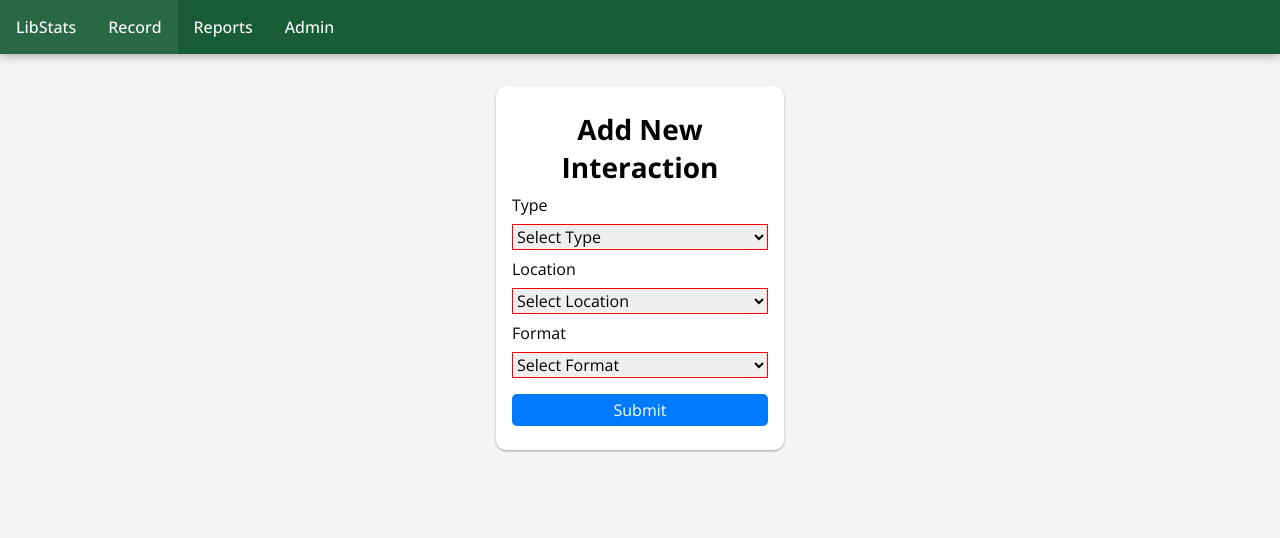
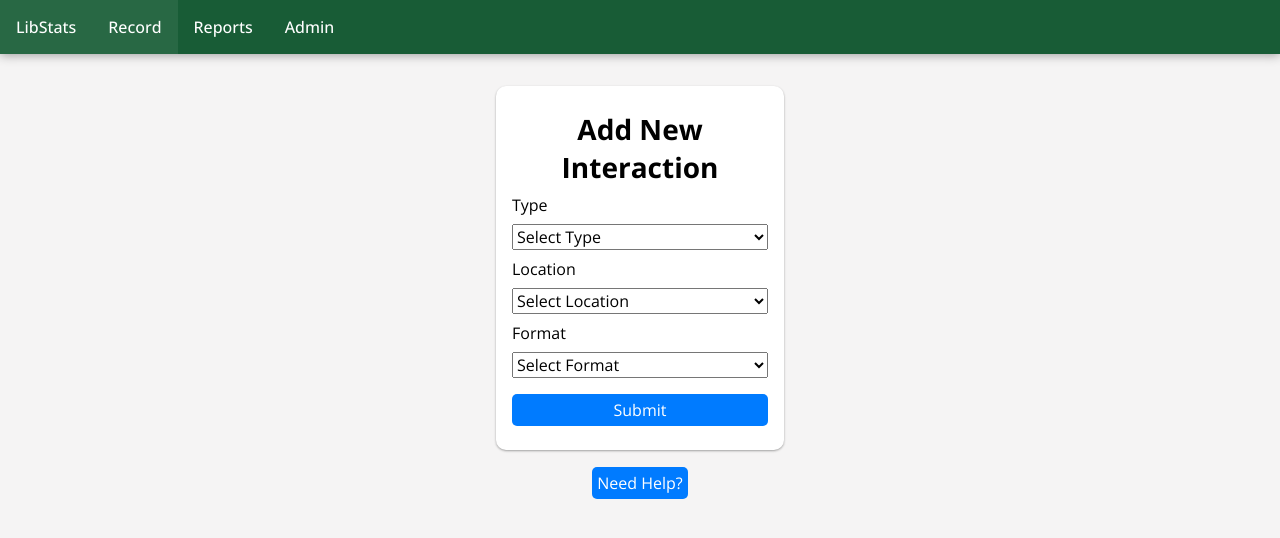
Before and after one commit to jamesspearsv/libstats-node, a React (Vite) app in the folder client/: page /record in a window 1280 px wide. Shown: the top 538 px of the page. Built offline with nearby package versions, Linux system fonts and the light colour scheme.

Commit message:
Optimize SelectInput.jsx & Add Modal.jsx

```diff
--- a/client/src/assets/RecordFormStructure.js
+++ b/client/src/assets/RecordFormStructure.js
@@ -1,65 +1,21 @@
 const RecordFormStructure = [
   {
-    name: 'type',
-    label: 'Type',
-    options: [
-      {
-        value: 'digital resources',
-        label: 'Digital Resources',
-      },
-      {
-        value: 'directional',
-        label: 'Directional',
-      },
-      {
-        value: 'information services',
-        label: 'Information Services',
-      },
-      {
-        value: 'known item requests',
-        label: 'Known Item Requests',
-      },
-      {
-        value: 'tech help',
-        label: 'Tech Help',
-      },
+    title: 'Type',
+    values: [
+      'Digital Resources',
+      'Directional',
+      'Information Services',
+      'Known Item Requests',
+      'Tech Help',
     ],
   },
   {
-    name: 'location',
-    label: 'Location',
-    options: [
-      {
-        value: 'circulation',
-        label: 'Circulation',
-      },
-      {
-        value: 'reference',
-        label: 'Reference',
-      },
-      {
-        value: 'childrens ',
-        label: 'Childrens',
-      },
-    ],
+    title: 'Location',
+    values: ['Circulation', 'Reference', 'Childrens'],
   },
   {
-    name: 'format',
-    label: 'Format',
-    options: [
-      {
-        value: 'in-person',
-        label: 'In-Person',
-      },
-      {
-        value: 'phone',
-        label: 'Phone',
-      },
-      {
-        value: 'virtual ',
-        label: 'Virtual',
-      },
-    ],
+    title: 'Format',
+    values: ['In-person', 'Phone', 'Virtual'],
   },
 ];
 
--- a/client/src/components/Button.jsx
+++ b/client/src/components/Button.jsx
@@ -1,12 +1,13 @@
 import PropTypes from 'prop-types';
 import styles from './Button.module.css';
 
-function Button({ text, action, style, type }) {
+function Button({ text, action, variant, type, style }) {
   return (
     <button
       onClick={action}
-      className={`${styles.button} ${styles[style]}`}
+      className={`${styles.button} ${styles[variant]}`}
       type={type}
+      style={style}
     >
       {text}
     </button>
@@ -18,6 +19,7 @@ Button.propTypes = {
   action: PropTypes.func,
   style: PropTypes.string.isRequired,
   type: PropTypes.string.isRequired,
+  styles: PropTypes.object,
 };
 
 export default Button;
--- a/client/src/components/Form.module.css
+++ b/client/src/components/Form.module.css
@@ -19,7 +19,3 @@
 .form select {
   margin: 0.5rem 0;
 }
-
-.form select {
-  border: solid 1px red;
-}
--- /dev/null
+++ b/client/src/components/Modal.jsx
@@ -0,0 +1,39 @@
+import { useRef, useEffect } from 'react';
+import PropTypes from 'prop-types';
+import styles from './Modal.module.css';
+import Button from './Button';
+
+function Modal({ isOpen, setIsOpen, children }) {
+  const modalRef = useRef(null);
+
+  useEffect(() => {
+    console.log(modalRef.current);
+    isOpen ? modalRef.current.showModal() : modalRef.current.close();
+  }, [isOpen]);
+
+  function handleModalClose() {
+    setIsOpen(false);
+  }
+
+  return (
+    <dialog className={styles.modal} ref={modalRef}>
+      <div>
+        <Button
+          text='Close'
+          type='button'
+          variant='danger'
+          action={handleModalClose}
+        />
+      </div>
+      {children}
+    </dialog>
+  );
+}
+
+Modal.propTypes = {
+  isOpen: PropTypes.bool.isRequired,
+  setIsOpen: PropTypes.func.isRequired,
+  chldren: PropTypes.node.isRequired,
+};
+
+export default Modal;
--- /dev/null
+++ b/client/src/components/Modal.module.css
@@ -0,0 +1,19 @@
+.modal {
+  background-color: var(--color-secondary);
+  border: none;
+  border-radius: 1rem;
+  padding: 1rem;
+  height: 60dvh;
+  width: 70dvw;
+  position: fixed;
+  margin: auto;
+}
+
+.modal::backdrop {
+  background: rgba(0, 0, 0, 0.5);
+}
+
+.modal > div {
+  display: flex;
+  justify-content: end;
+}
--- a/client/src/components/SelectInput.jsx
+++ b/client/src/components/SelectInput.jsx
@@ -1,17 +1,21 @@
-function SelectInput({ name, label, options, handleChange, formState }) {
+import PropTypes from 'prop-types';
+
+function SelectInput({ title, values, handleChange, formState }) {
   const style = {
     display: 'flex',
     flexDirection: 'column',
   };
 
+  const id = title.toLowerCase();
+
   return (
     <div style={style}>
-      <label htmlFor={name}>{label}</label>
-      <select name={name} id={name} onChange={handleChange} value={formState}>
-        <option value="" disabled>{`Select ${label}`}</option>
-        {options.map(({ value, label }, index) => (
-          <option key={index} value={value}>
-            {label}
+      <label htmlFor={id}>{title}</label>
+      <select name={id} id={id} onChange={handleChange} value={formState}>
+        <option value='' disabled>{`Select ${title}`}</option>
+        {values.map((value, index) => (
+          <option key={index} value={value.toLowerCase()}>
+            {value}
           </option>
         ))}
       </select>
@@ -19,4 +23,11 @@ function SelectInput({ name, label, options, handleChange, formState }) {
   );
 }
 
+SelectInput.propTypes = {
+  title: PropTypes.string.isRequired,
+  values: PropTypes.array.isRequired,
+  handleChange: PropTypes.func.isRequired,
+  formState: PropTypes.string.isRequired,
+};
+
 export default SelectInput;
--- a/client/src/pages/Home.jsx
+++ b/client/src/pages/Home.jsx
@@ -10,36 +10,36 @@ function Home() {
       <h3>Heading 3</h3>
       <h4>Heading 4</h4>
       <p>This is normal body text.</p>
-      <p className="body-small">This is small body text</p>
+      <p className='body-small'>This is small body text</p>
       <br />
       <br />
       <Button
-        text="Danger Button"
+        text='Danger Button'
         action={() => toast.error('Error')}
-        style="danger"
-        type="button"
+        variant='danger'
+        type='button'
       />
       <Button
-        text="Primary Button"
+        text='Primary Button'
         action={() => toast.success('Success')}
-        style="primary"
-        type="button"
+        variant='primary'
+        type='button'
       />
       <br />
       <br />
-      <Form title="Form Component">
-        <label htmlFor="input1">Input 1</label>
-        <input type="text" name="input1" />
-        <label htmlFor="input2">Input2</label>
-        <input type="text" name="input2" />
+      <Form title='Form Component'>
+        <label htmlFor='input1'>Input 1</label>
+        <input type='text' name='input1' />
+        <label htmlFor='input2'>Input2</label>
+        <input type='text' name='input2' />
         <Button
-          text="Submit Form"
+          text='Submit Form'
           action={(e) => {
             e.preventDefault();
             console.log(e.target);
           }}
-          style="primary"
-          type="submit"
+          variant='primary'
+          type='submit'
         />
       </Form>
     </>
--- a/client/src/pages/Record.jsx
+++ b/client/src/pages/Record.jsx
@@ -4,6 +4,7 @@ import Form from '../components/Form';
 import toast from 'react-hot-toast';
 import RecordFormStructure from '../assets/RecordFormStructure';
 import SelectInput from '../components/SelectInput';
+import Modal from '../components/Modal';
 
 function Record() {
   const today = new Date();
@@ -16,6 +17,7 @@ function Record() {
 
   // Component state
   const [formState, setFormState] = useState(defaultFormState);
+  const [isOpen, setIsOpen] = useState(false);
 
   function handleFormSubmit(e) {
     e.preventDefault();
@@ -38,24 +40,44 @@ function Record() {
     console.log(updatedState);
   }
 
+  function handleModalOpen(e) {
+    setIsOpen(true);
+  }
+
   return (
+    <>
+      <Modal isOpen={isOpen} setIsOpen={setIsOpen}>
+        <p>this is a dialog box</p>
+      </Modal>
       <Form
         onSubmit={handleFormSubmit}
         title={'Add New Interaction'}
         style={{ margin: 'auto ' }}
       >
-      {RecordFormStructure.map((select, index) => (
+        {RecordFormStructure.map(({ title, values }, index) => {
+          return (
             <SelectInput
               key={index}
-          name={select.name}
-          label={select.label}
-          options={select.options}
+              title={title}
+              values={values}
               handleChange={handleChange}
-          formState={formState[select.name]}
+              formState={formState[title.toLowerCase()]}
             />
-      ))}
-      <Button style="primary" type="submit" text="Submit" />
+          );
+        })}
+        <Button variant='primary' type='submit' text='Submit' />
       </Form>
+      <div
+        style={{ display: 'flex', justifyContent: 'center', marginTop: '1rem' }}
+      >
+        <Button
+          variant='primary'
+          text='Need Help?'
+          type='button'
+          action={handleModalOpen}
+        />
+      </div>
+    </>
   );
 }
 
```
Lines whose indentation alone changed are shown as unchanged.
